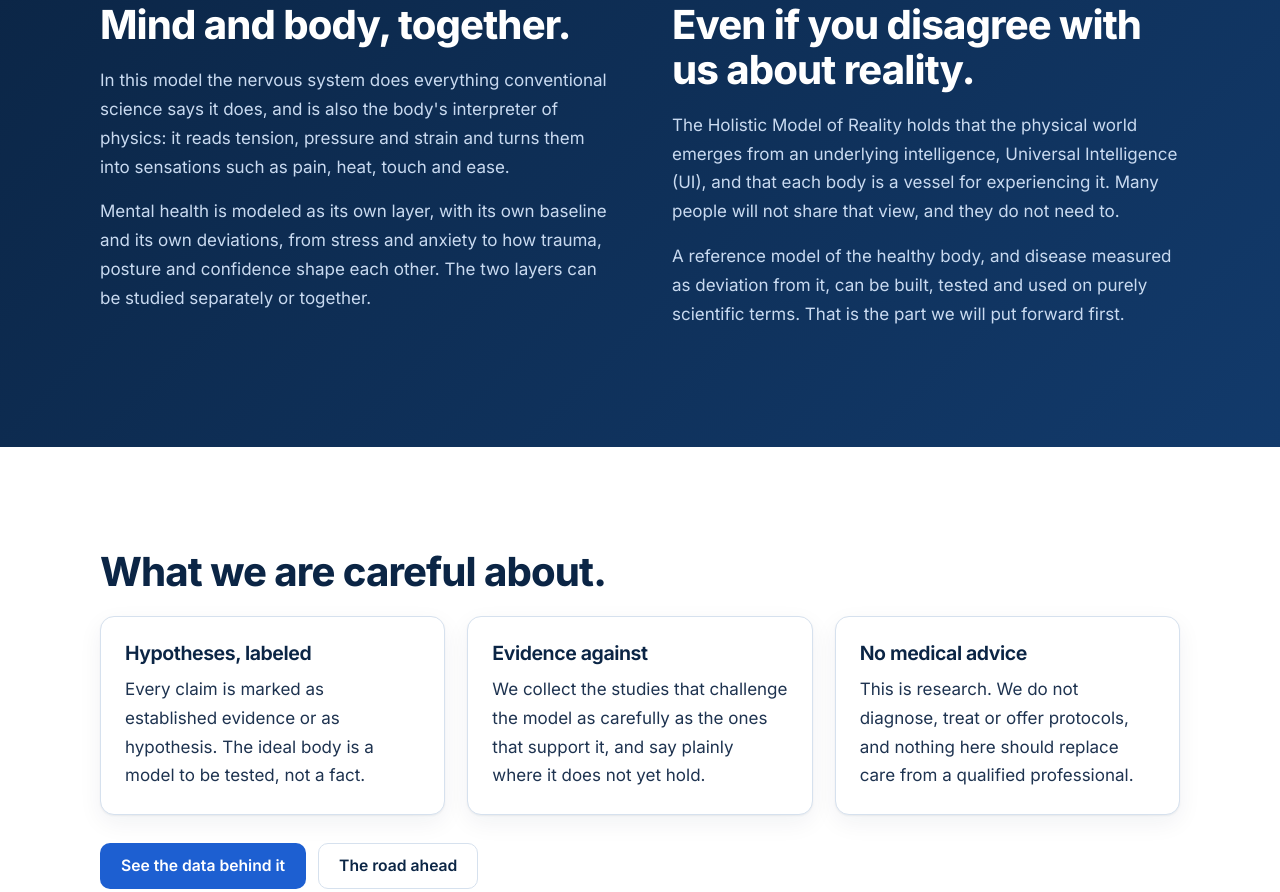
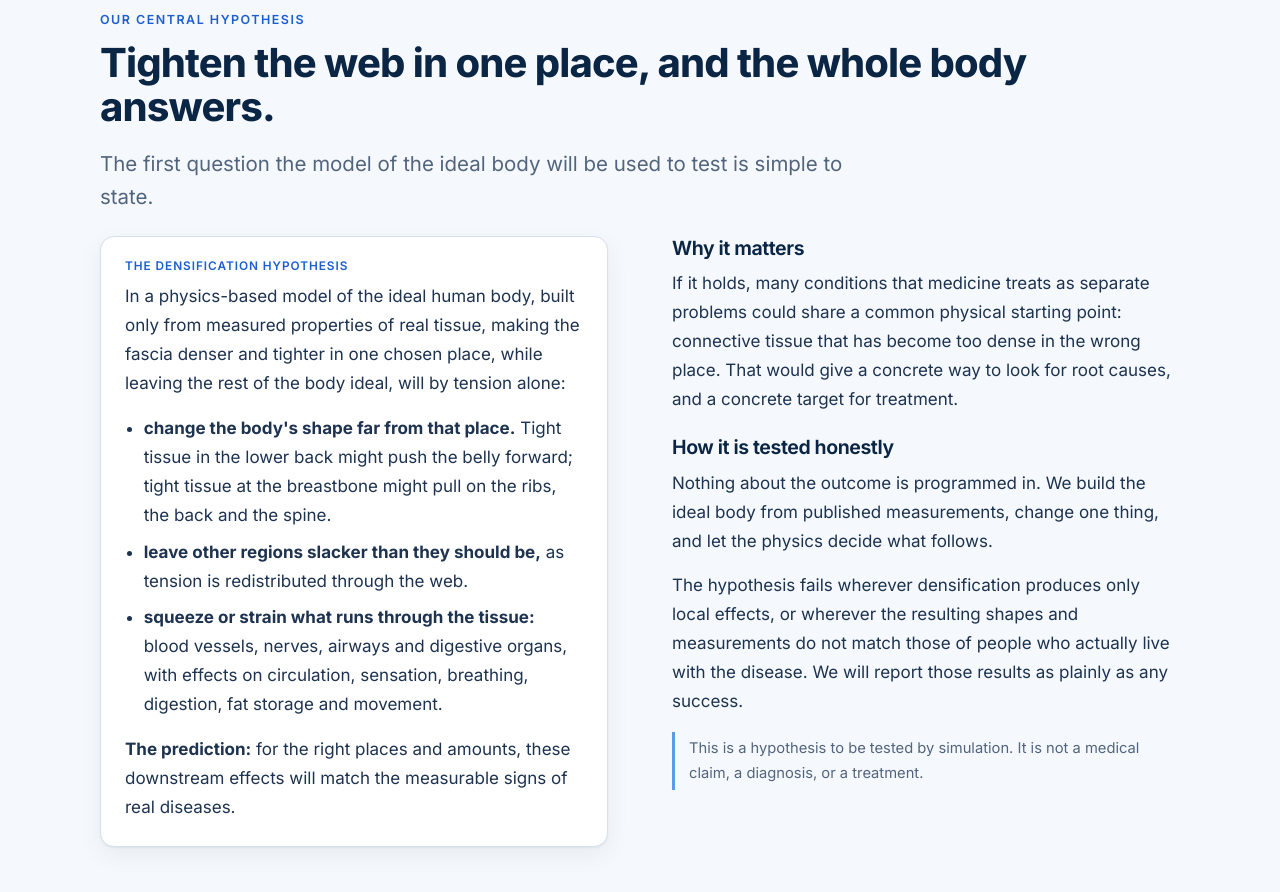
Before and after one commit to AtlasJumped/universemodel.ai, a plain HTML site: page health.html in a window 1280 px wide. Shown: the part 2911-3803 px from the top of the page. Drawn offline with Linux system fonts and the light colour scheme.

Commit message:
Add the densification hypothesis (health page section, home teaser, road-ahead link)
Co-Authored-By: Claude Opus 5.5 <noreply@anthropic.com>
Claude-Session: https://claude.ai/code/session_016XeNt6ZnYvFSXcWRk2Y5VC

```diff
--- a/health.html
+++ b/health.html
@@ -71,6 +71,34 @@
   </div>
 </section>
 
+<section class="tint" id="hypothesis">
+  <div class="wrap">
+    <span class="eyebrow">Our central hypothesis</span>
+    <h2>Tighten the web in one place, and the whole body answers.</h2>
+    <p class="lede">The first question the model of the ideal body will be used to test is simple to state.</p>
+    <div class="split" style="margin-top:22px">
+      <div class="card">
+        <span class="tag">The densification hypothesis</span>
+        <p>In a physics-based model of the ideal human body, built only from measured properties of real tissue, making the fascia denser and tighter in one chosen place, while leaving the rest of the body ideal, will by tension alone:</p>
+        <ul style="margin:0 0 16px;padding-left:1.1em">
+          <li style="margin-bottom:8px"><b>change the body's shape far from that place.</b> Tight tissue in the lower back might push the belly forward; tight tissue at the breastbone might pull on the ribs, the back and the spine.</li>
+          <li style="margin-bottom:8px"><b>leave other regions slacker than they should be,</b> as tension is redistributed through the web.</li>
+          <li><b>squeeze or strain what runs through the tissue:</b> blood vessels, nerves, airways and digestive organs, with effects on circulation, sensation, breathing, digestion, fat storage and movement.</li>
+        </ul>
+        <p><b>The prediction:</b> for the right places and amounts, these downstream effects will match the measurable signs of real diseases.</p>
+      </div>
+      <div>
+        <h3>Why it matters</h3>
+        <p>If it holds, many conditions that medicine treats as separate problems could share a common physical starting point: connective tissue that has become too dense in the wrong place. That would give a concrete way to look for root causes, and a concrete target for treatment.</p>
+        <h3 style="margin-top:22px">How it is tested honestly</h3>
+        <p>Nothing about the outcome is programmed in. We build the ideal body from published measurements, change one thing, and let the physics decide what follows.</p>
+        <p>The hypothesis fails wherever densification produces only local effects, or wherever the resulting shapes and measurements do not match those of people who actually live with the disease. We will report those results as plainly as any success.</p>
+        <p class="note">This is a hypothesis to be tested by simulation. It is not a medical claim, a diagnosis, or a treatment.</p>
+      </div>
+    </div>
+  </div>
+</section>
+
 <section class="navyband">
   <div class="wrap split">
     <div>
```
Also changed, not shown: index.html (+2 -1 lines), roadmap.html (+1 -1 lines).
